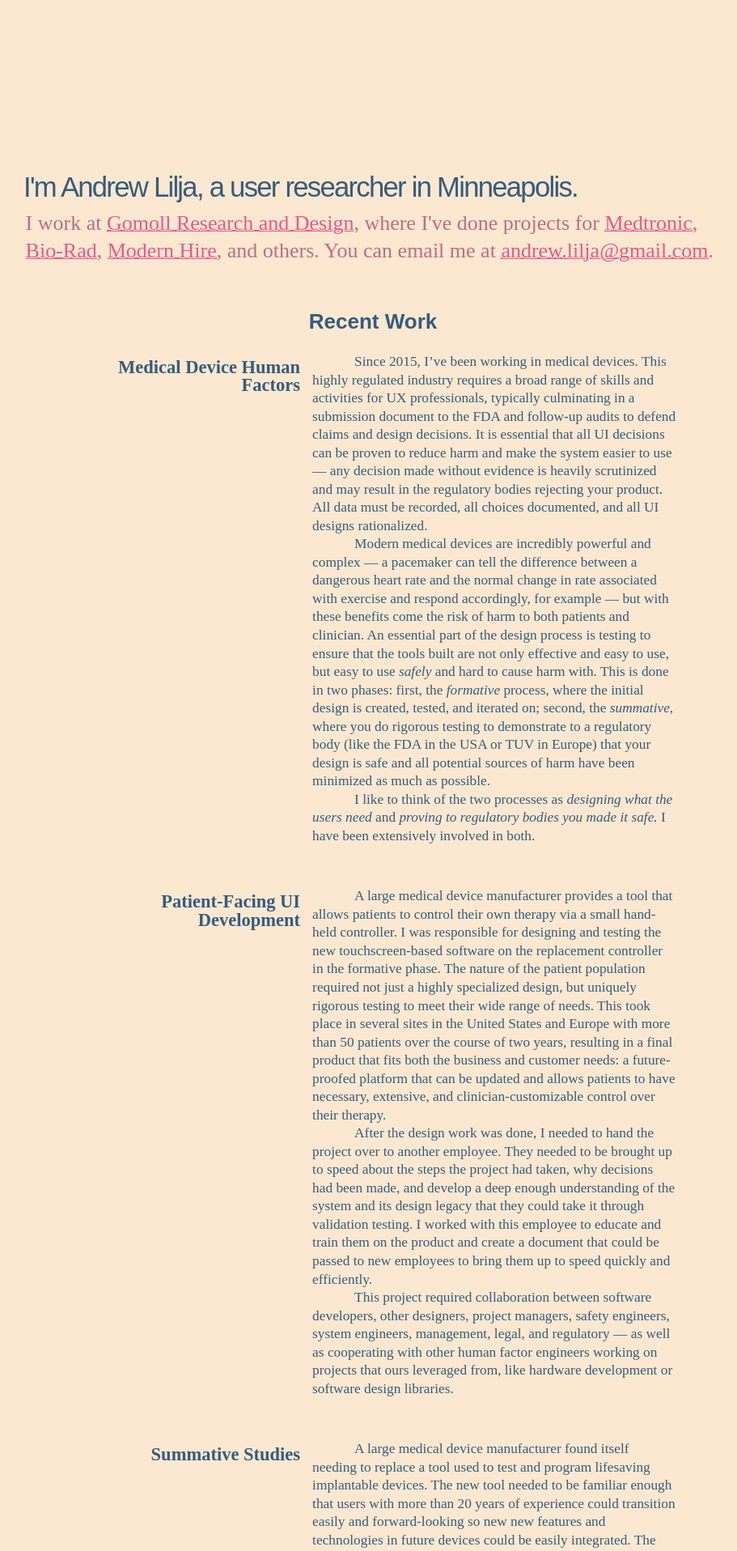
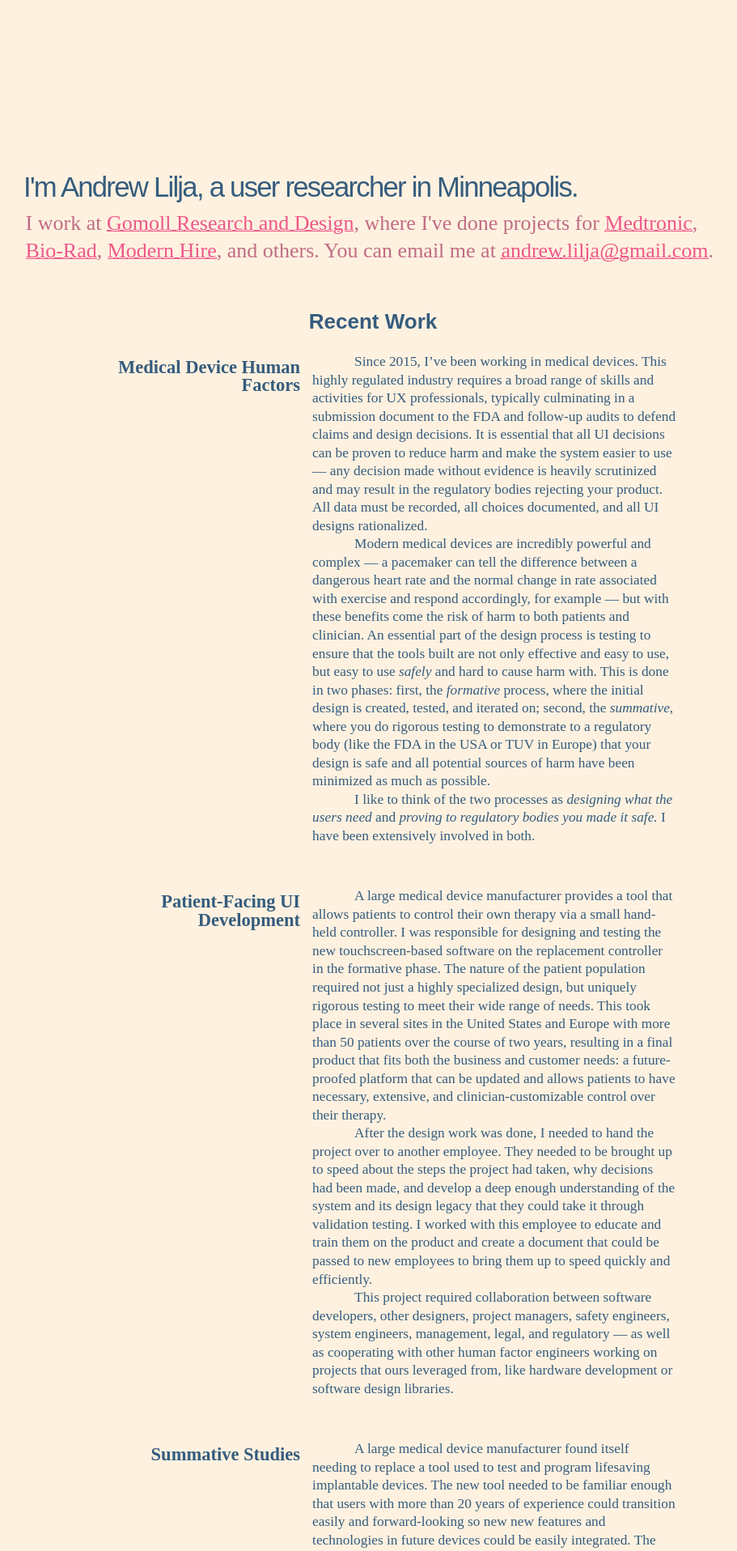
Before and after one commit to alilja/alilja.github.io, a Jekyll site: the page built from index.markdown, in a window 1280 px wide. Shown: the top 1916 px of the page at 81% size, without its empty margins (179-1090 px from the left). Built offline with Jekyll 4.4.1, drawn with Linux system fonts in a browser that asks for light colours; some web fonts are replaced.

Commit message:
changed bg color

```diff
--- a/assets/css/style.scss
+++ b/assets/css/style.scss
@@ -48,7 +48,7 @@ table {
 $text_color: #355C7D;
 $accent_color: #EE5789;
 $light-grey: #C06C84;
-$background_color: #FCE8D0;
+$background_color: #fff1e0;
 
 html {
   font-family: source-serif-pro, serif;
```
